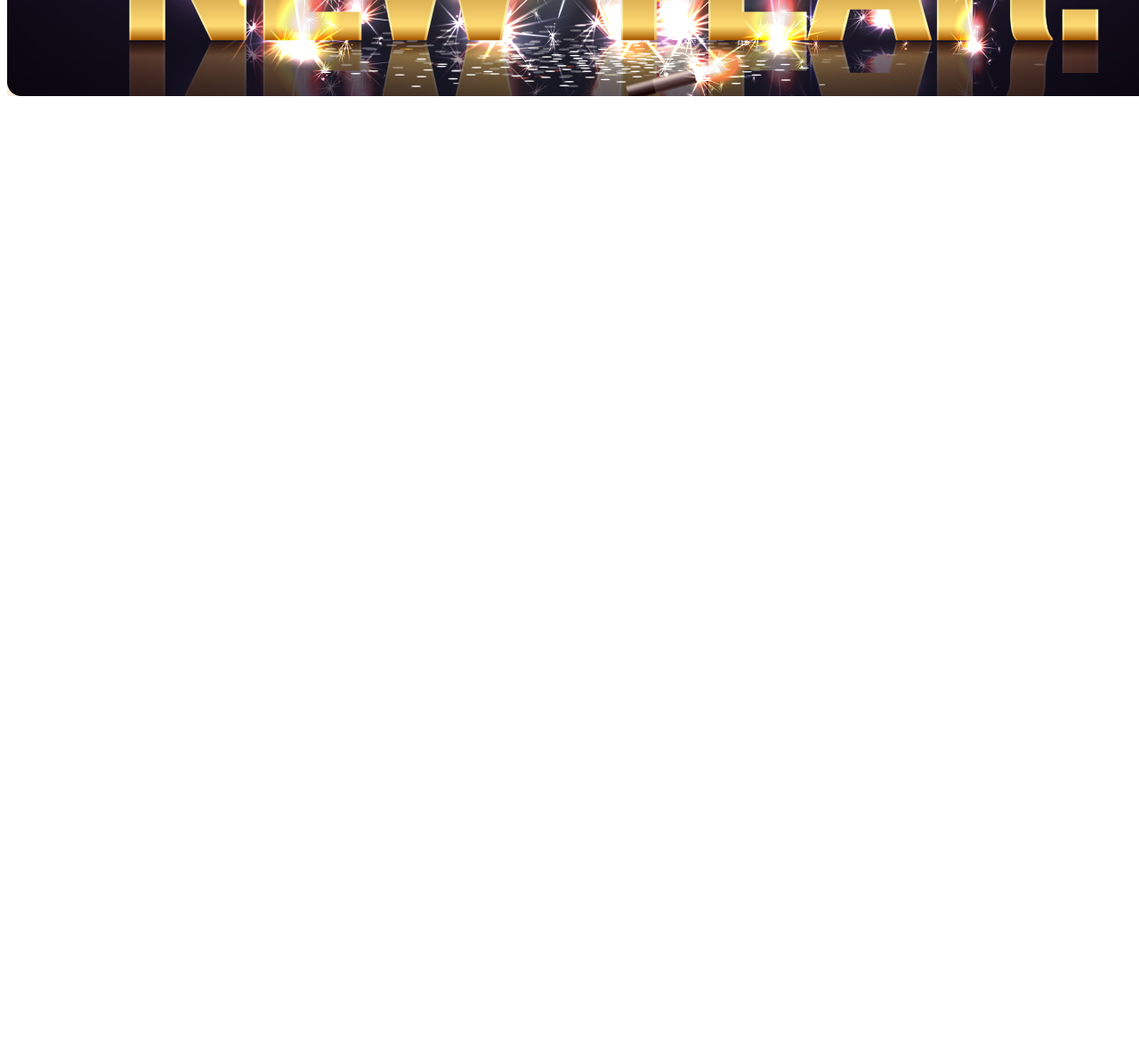
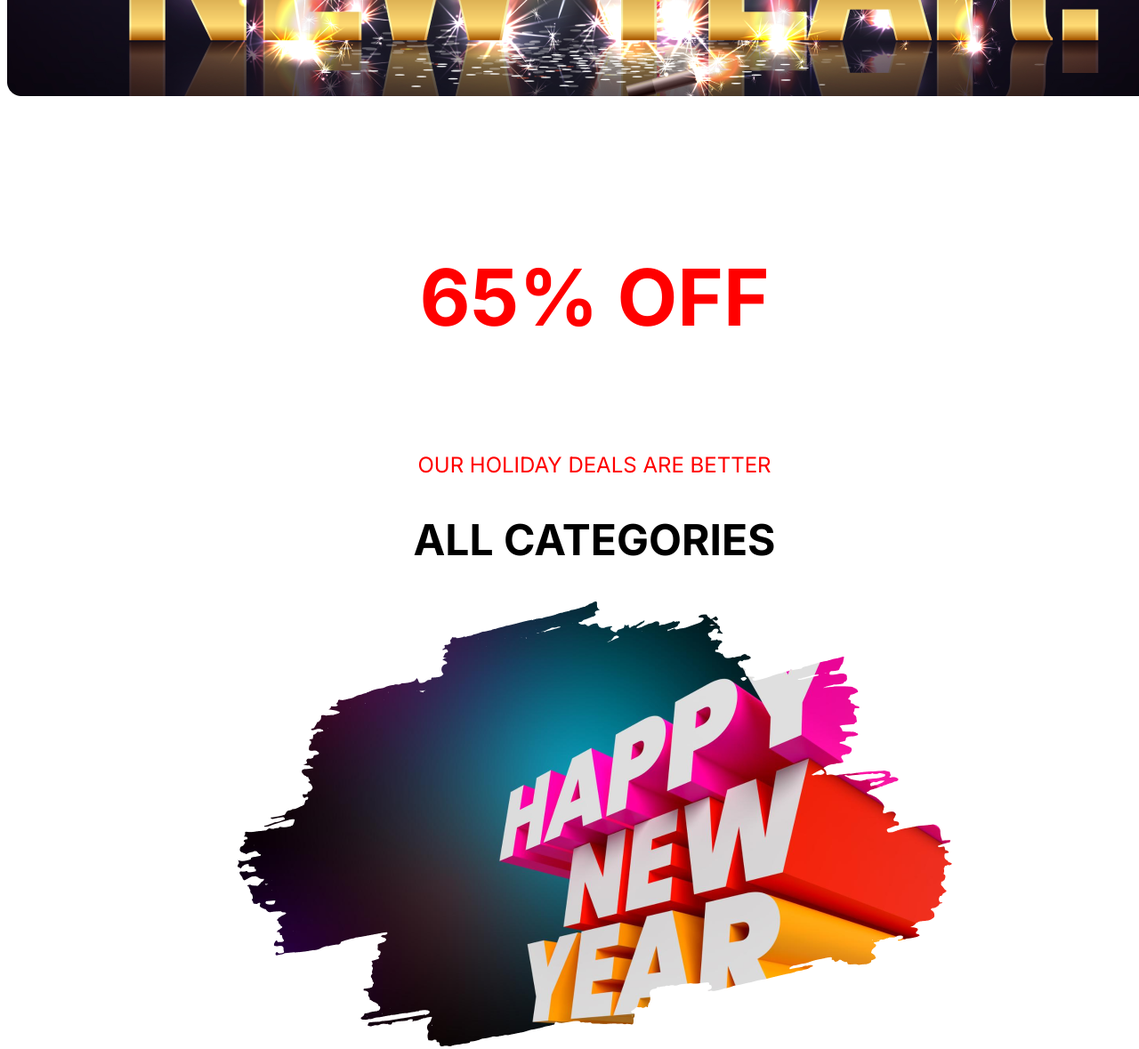
Before and after one commit to Reaz2020/new-year-offer-min, a plain HTML site: page index.html in a window 1280 px wide. Shown: the part 500-1679 px from the top of the page at 89% size. Before the commit the page ends 800 px from the top, so only its background shows below. Drawn offline with Linux system fonts and the light colour scheme.

Commit message:
seconed part

```diff
--- a/index.html
+++ b/index.html
@@ -16,6 +16,13 @@
 
 
         </section>
+        <section class="offer" >
+            <h1 class="offerHeader">65% OFF</h1>
+            <p class="offerparagraph">OUR HOLIDAY DEALS ARE BETTER</p>
+            <h2 class="offerSubheader">ALL CATEGORIES</h2>
+            <div class="offerImag"> <img src="../images/New Year Photo.png" alt=""></div>
+        </section>
+
     </main>
 
 </body>
--- a/style/style.css
+++ b/style/style.css
@@ -1,5 +1,12 @@
 @import url('https://fonts.googleapis.com/css2?family=Merriweather:ital,wght@0,300;0,400;0,700;0,900;1,300;1,400;1,700;1,900&display=swap');
+@import url('https://fonts.googleapis.com/css2?family=Inter:wght@100..900&display=swap');
+main{
+    width: 1320px; /* Add units */
+}
 
+main{
+    margin: auto auto;
+}
 .title{
 font-size: 32px;
 color: rgb(229, 205, 205);
@@ -31,12 +38,42 @@ margin: 0%;
     display: flex; /* Make the header a flex container */
     justify-content: center; /* Center items horizontally */
    /* align-items: center; /* Center items vertically */
-    background-color: antiquewhite;
-    background-image: url('images/Banner Image.png');
+
+    background-image:  url('/images/Banner Image.png');
     background-size: cover;
     background-position: center;
     height: 600px;
-    width: 1320px; /* Add units */
+
     border-radius: 5px;
-    margin: auto auto;
+
 }
+
+.offer{
+    display: flex;
+    flex-direction: column ;
+    align-items: center;
+    margin-top:100px;
+}
+.offerHeader{
+    font-family: "Inter", sans-serif;
+    font-weight: bold;
+    font-size: 88px;
+    color: red;
+
+
+}
+.offerparagraph{
+    font-family: "Inter", sans-serif;
+    font-weight: medium;
+    font-size: 24px;
+    color: red;
+    margin-top: 48px;
+}
+.offerSubheader{
+    font-family: "Inter", sans-serif;
+    font-weight:bold;
+    font-size: 48px;
+    margin-top: 16px;
+
+
+}
```
Also changed, not shown: images/Banner Image.png (renamed from style/images/Banner Image.png), images/New Year Photo.png (added).
